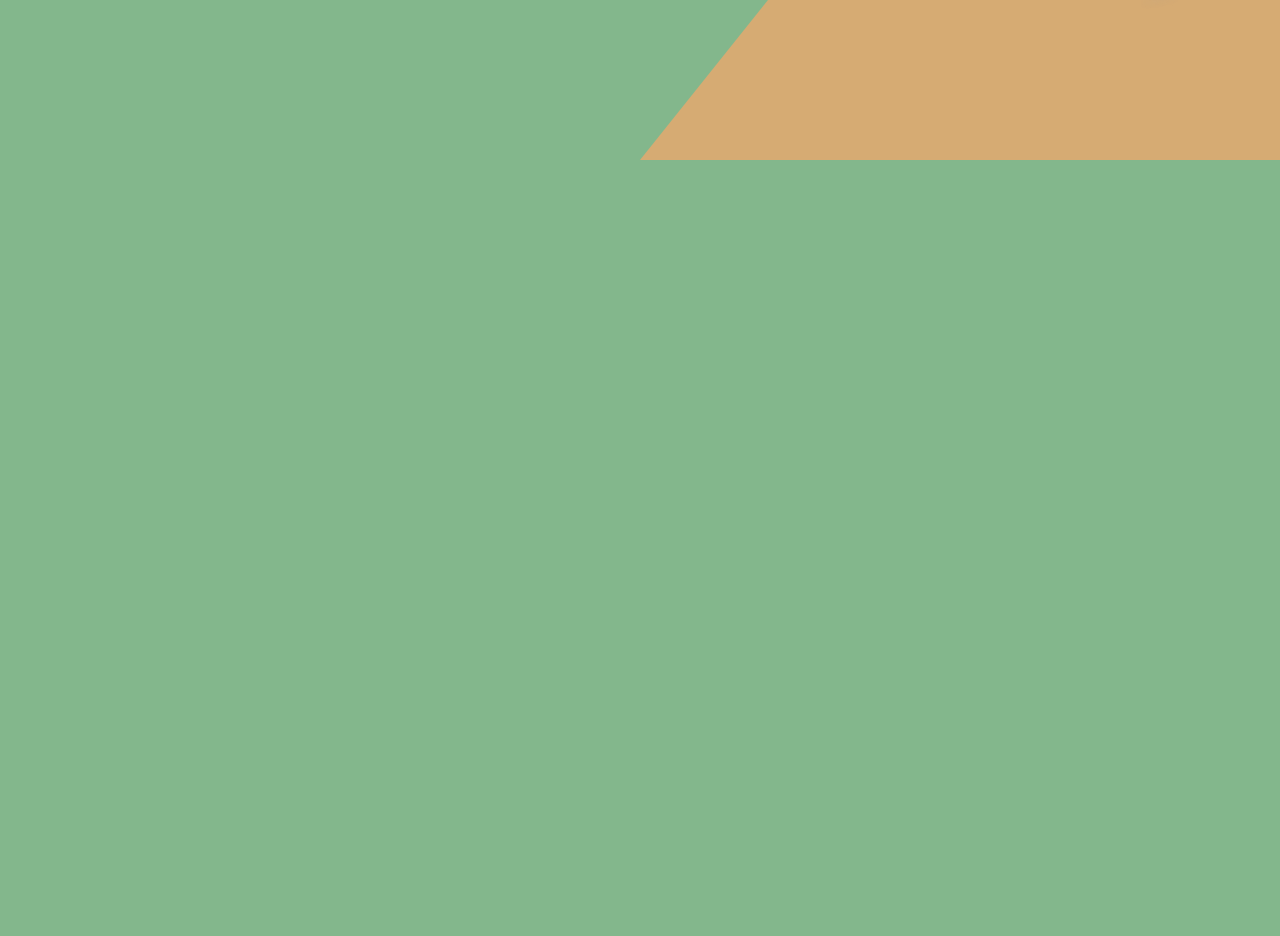
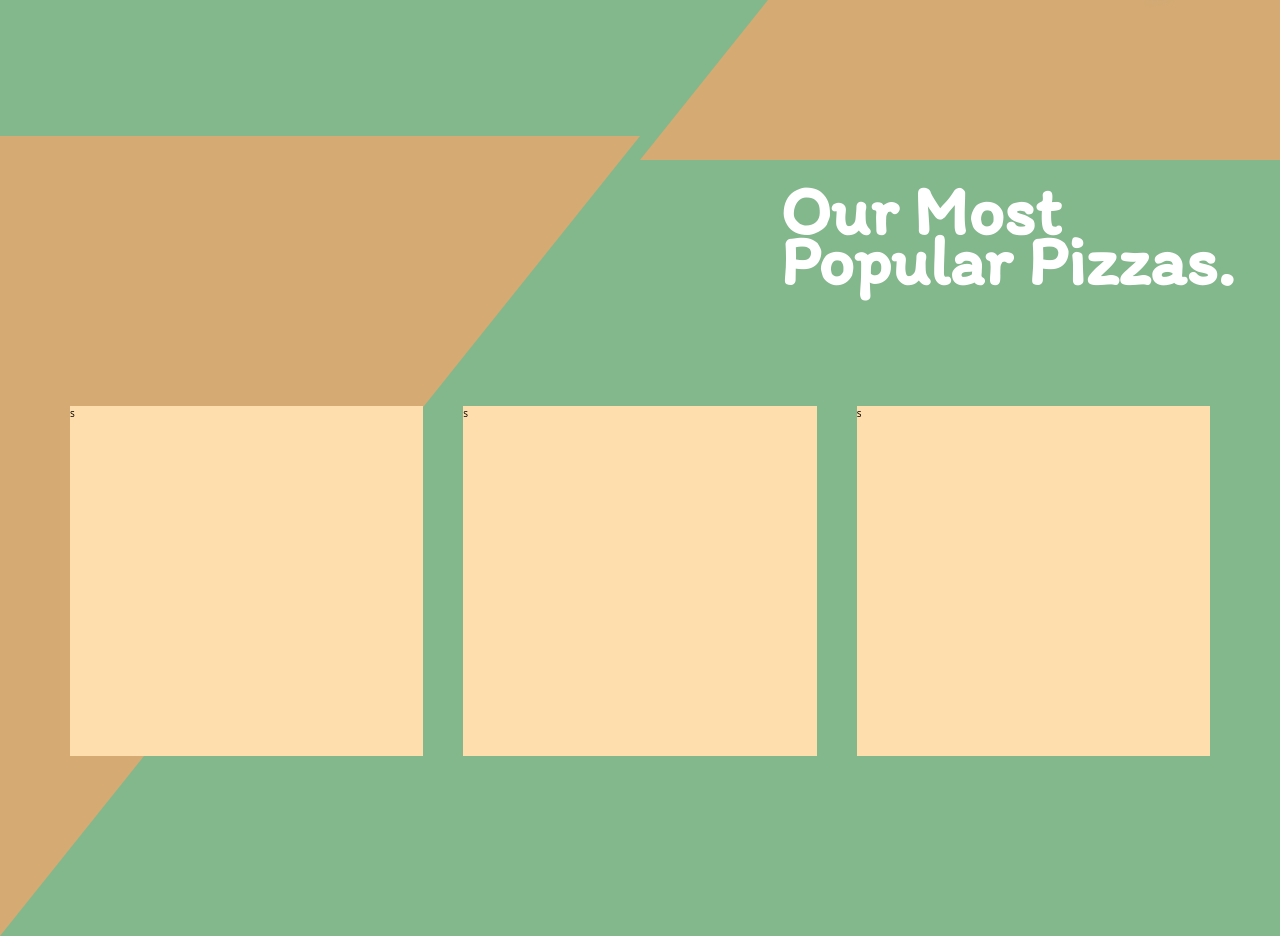
Before and after one commit to Mori30r/FoodLand, a React (Create React App) app: page / in a window 1280 px wide. Shown: the part 640-1576 px from the top of the page. Before the commit the page ends 800 px from the top, so only its background shows below. Built offline with nearby package versions, Linux system fonts and the light colour scheme.

Commit message:
first plans section look

```diff
--- a/src/components/Layout/Layout.elements.js
+++ b/src/components/Layout/Layout.elements.js
@@ -4,4 +4,5 @@ import styled from 'styled-components';
 export const FullPage = styled.div`
 display: flex;
 flex-direction: column;
+justify-content: space-between;
 `;
--- a/src/components/Layout/Layout.js
+++ b/src/components/Layout/Layout.js
@@ -1,12 +1,13 @@
 import React from 'react';
 import {Hero} from "../Hero/Hero";
 import {FullPage} from "./Layout.elements";
-
+import {Plans} from "../Plans/Plans";
 
 export const Layout = () => {
     return (
         <FullPage>
             <Hero/>
+            <Plans/>
         </FullPage>
     );
 };
--- /dev/null
+++ b/src/components/Plans/Plans.elements.js
@@ -0,0 +1,38 @@
+import styled from "styled-components";
+
+export const PlansSection = styled.section`
+position: relative;
+display: flex;
+flex-direction: column;
+`;
+
+export const PlansSectionPath = styled.div`
+background-color: ${ props => props.theme["orange"]};
+z-index: -1;
+position: absolute;
+height: 100vh;
+width: 50vw;
+clip-path: polygon(0 100%, 100% 0, 0 0);
+`;
+
+export const PlansSectionHeading = styled.div`
+align-self: end;
+h1{
+width: 50rem;
+padding: 5rem 0;
+line-height: 5rem;
+}
+`;
+
+export const PlansSectionCards = styled.div`
+display: flex;
+justify-content: space-around;
+padding: 5rem;
+`;
+
+export const PlansCard = styled.div`
+height: 35rem;
+flex: 1;
+margin: 2rem;
+background-color: navajowhite;
+`;
--- /dev/null
+++ b/src/components/Plans/Plans.js
@@ -0,0 +1,18 @@
+import React from 'react';
+import {PlansCard, PlansSection, PlansSectionCards, PlansSectionHeading, PlansSectionPath} from "./Plans.elements";
+
+export const Plans = () => {
+    return (
+        <>
+            <PlansSection>
+                <PlansSectionPath/>
+                <PlansSectionHeading><h1>Our Most Popular Pizzas.</h1></PlansSectionHeading>
+                <PlansSectionCards>
+                    <PlansCard>s</PlansCard>
+                    <PlansCard>s</PlansCard>
+                    <PlansCard>s</PlansCard>
+                </PlansSectionCards>
+            </PlansSection>
+        </>
+    );
+};
```
